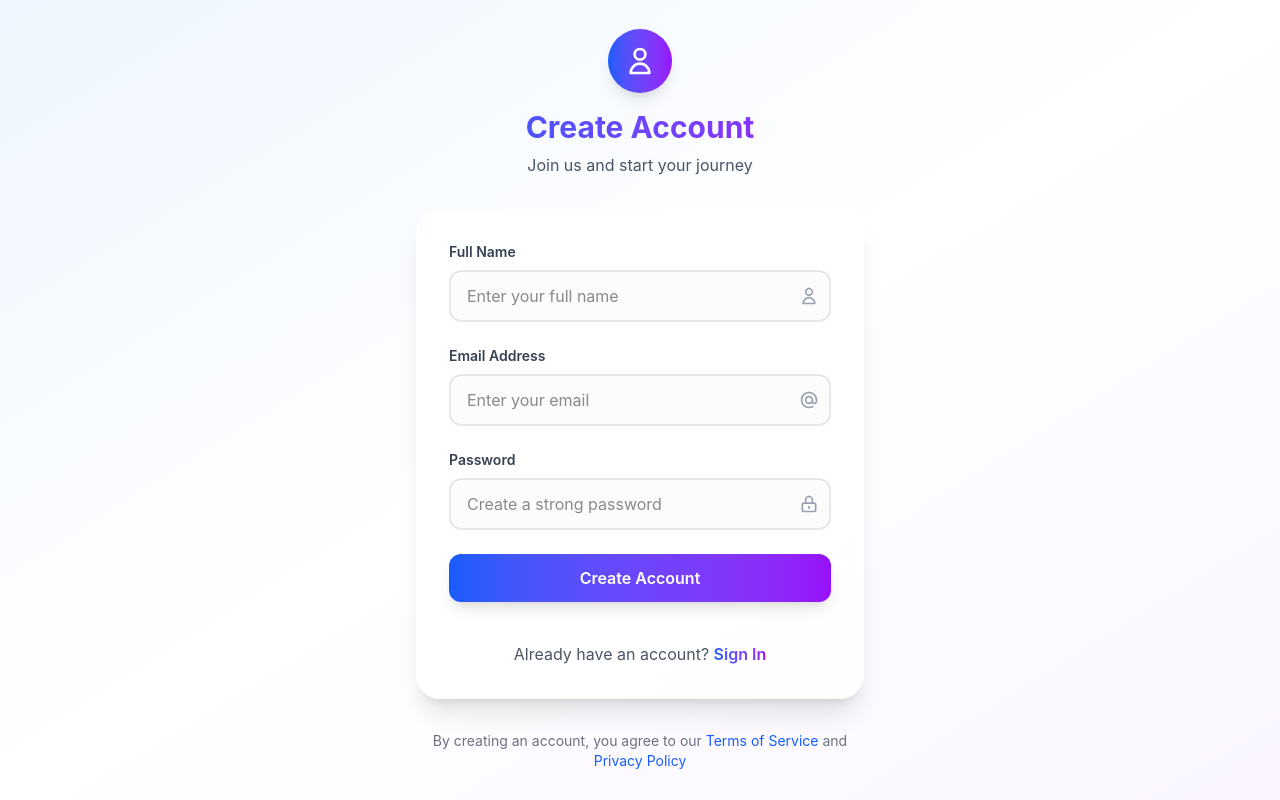
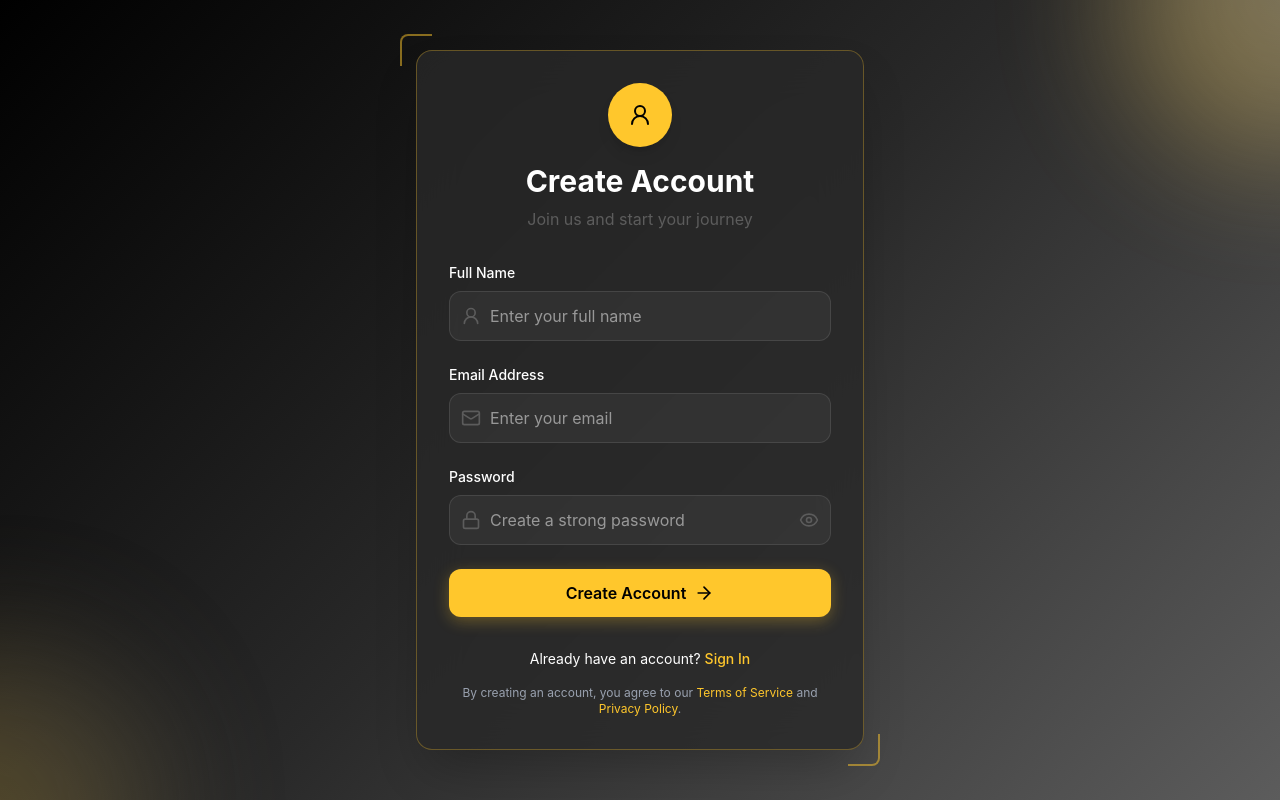
Before and after one commit to Dinithi1625403/ecommerce, a Next.js app in the folder frontend/: page /signup in a window 1280 px wide. Built offline with nearby package versions, Linux system fonts and the light colour scheme.

Commit message:
changed the colors

```diff
--- a/frontend/src/app/signup/page.jsx
+++ b/frontend/src/app/signup/page.jsx
@@ -1,6 +1,18 @@
 "use client";
-import { useState } from "react";
+
+import { useState, useEffect } from "react";
 import { useRouter } from "next/navigation";
+import {
+  Eye,
+  EyeOff,
+  Mail,
+  Lock,
+  ArrowRight,
+  CheckCircle2,
+  XCircle,
+  Loader2,
+  User2,
+} from "lucide-react";
 
 export default function SignupPage() {
   const [name, setName] = useState("");
@@ -9,10 +21,45 @@ export default function SignupPage() {
   const [error, setError] = useState("");
   const [success, setSuccess] = useState("");
   const [isLoading, setIsLoading] = useState(false);
+  const [showPassword, setShowPassword] = useState(false);
+  const [nameFocused, setNameFocused] = useState(false);
+  const [emailFocused, setEmailFocused] = useState(false);
+  const [passwordFocused, setPasswordFocused] = useState(false);
+  const [formErrors, setFormErrors] = useState({});
+  const [mounted, setMounted] = useState(false);
   const router = useRouter();
+
+  useEffect(() => {
+    setMounted(true);
+  }, []);
+
+  const validateEmail = (email) => {
+    const emailRegex = /^[^\s@]+@[^\s@]+\.[^\s@]+$/;
+    return emailRegex.test(email);
+  };
+
+  const validateForm = () => {
+    const errors = {};
+    if (!name) {
+      errors.name = "Full name is required";
+    }
+    if (!email) {
+      errors.email = "Email is required";
+    } else if (!validateEmail(email)) {
+      errors.email = "Please enter a valid email";
+    }
+    if (!password) {
+      errors.password = "Password is required";
+    } else if (password.length < 6) {
+      errors.password = "Password must be at least 6 characters";
+    }
+    setFormErrors(errors);
+    return Object.keys(errors).length === 0;
+  };
 
   const handleSubmit = async (e) => {
     e.preventDefault();
+    if (!validateForm()) return;
     setError("");
     setSuccess("");
     setIsLoading(true);
@@ -34,239 +81,414 @@ export default function SignupPage() {
     }
   };
 
-  const inputClass =
-    "w-full px-4 py-3 border-2 border-gray-200 rounded-xl focus:border-blue-500 focus:ring-4 focus:ring-blue-500/10 transition-all duration-200 outline-none bg-gray-50/50 hover:border-gray-300";
-  const iconWrap = "absolute inset-y-0 right-0 pr-3 flex items-center";
+  if (!mounted) return null;
 
   return (
-    <div className="min-h-screen bg-gradient-to-br from-blue-50 via-white to-purple-50 flex items-center justify-center p-4">
-      <div className="w-full max-w-md">
-        {/* Header Section */}
+    <div
+      className="min-h-screen bg-gradient-to-br from-black via-gray-900 to-gray-800 flex items-center justify-center p-4 relative overflow-hidden"
+      style={{
+        background:
+          "linear-gradient(135deg, #000000 0%, #292929 50%, #5C5C5C 100%)",
+      }}
+    >
+      {/* Animated background elements */}
+      <div className="absolute inset-0 overflow-hidden">
+        <div
+          className="absolute -top-40 -right-40 w-80 h-80 rounded-full opacity-20 blur-3xl animate-pulse"
+          style={{
+            background: "linear-gradient(45deg, #FFC72C, #FFFFFF)",
+          }}
+        ></div>
+        <div
+          className="absolute -bottom-40 -left-40 w-80 h-80 rounded-full opacity-15 blur-3xl animate-pulse delay-1000"
+          style={{
+            background: "linear-gradient(45deg, #FFC72C, #5C5C5C)",
+          }}
+        ></div>
+      </div>
+
+      <div className="relative w-full max-w-md">
+        {/* Main form container with glassmorphism */}
+        <div
+          className="backdrop-blur-xl border rounded-2xl shadow-2xl p-8 transform transition-all duration-700 hover:scale-[1.02]"
+          style={{
+            backgroundColor: "rgba(41, 41, 41, 0.8)",
+            borderColor: "rgba(255, 199, 44, 0.3)",
+          }}
+        >
+          {/* Header */}
           <div className="text-center mb-8">
-          <div className="inline-flex items-center justify-center w-16 h-16 bg-gradient-to-r from-blue-600 to-purple-600 rounded-full mb-4 shadow-lg">
-            <svg
-              className="w-8 h-8 text-white"
-              fill="none"
-              stroke="currentColor"
-              viewBox="0 0 24 24"
+            <div
+              className="inline-flex items-center justify-center w-16 h-16 rounded-full mb-4 shadow-lg"
+              style={{ backgroundColor: "#FFC72C" }}
             >
-              <path
-                strokeLinecap="round"
-                strokeLinejoin="round"
-                strokeWidth="2"
-                d="M16 7a4 4 0 11-8 0 4 4 0 018 0zM12 14a7 7 0 00-7 7h14a7 7 0 00-7-7z"
-              />
-            </svg>
+              <User2 className="text-black" size={24} />
             </div>
-          <h1 className="text-3xl font-bold bg-gradient-to-r from-blue-600 to-purple-600 bg-clip-text text-transparent">
+            <h1 className="text-3xl font-bold text-white mb-2">
               Create Account
             </h1>
-          <p className="text-gray-600 mt-2">Join us and start your journey</p>
+            <p style={{ color: "#5C5C5C" }}>Join us and start your journey</p>
           </div>
-
-        {/* Form Card */}
-        <div className="bg-white/80 backdrop-blur-sm p-8 rounded-3xl shadow-xl border border-white/20">
-          <form onSubmit={handleSubmit} className="space-y-6">
-            {/* Error Message */}
+          {/* Status messages */}
           {error && (
-              <div className="bg-red-50 border-l-4 border-red-500 p-4 rounded-lg animate-slideDown">
-                <div className="flex items-center">
-                  <svg
-                    className="w-5 h-5 text-red-500 mr-3 flex-shrink-0"
-                    fill="currentColor"
-                    viewBox="0 0 20 20"
+            <div
+              className="mb-6 p-4 rounded-xl backdrop-blur-sm animate-shake"
+              style={{
+                backgroundColor: "rgba(255, 0, 0, 0.1)",
+                border: "1px solid rgba(255, 0, 0, 0.3)",
+              }}
             >
-                    <path
-                      fillRule="evenodd"
-                      d="M10 18a8 8 0 100-16 8 8 0 000 16zM8.707 7.293a1 1 0 00-1.414 1.414L8.586 10l-1.293 1.293a1 1 0 101.414 1.414L10 11.414l1.293 1.293a1 1 0 001.414-1.414L11.414 10l1.293-1.293a1 1 0 00-1.414-1.414L10 8.586 8.707 7.293z"
-                      clipRule="evenodd"
-                    />
-                  </svg>
-                  <span className="text-red-800 font-medium">{error}</span>
+              <div className="flex items-center gap-3">
+                <XCircle className="text-red-400 flex-shrink-0" size={20} />
+                <p className="text-red-200 text-sm">{error}</p>
               </div>
             </div>
           )}
 
-            {/* Success Message */}
           {success && (
-              <div className="bg-green-50 border-l-4 border-green-500 p-4 rounded-lg animate-slideDown">
-                <div className="flex items-center">
-                  <svg
-                    className="w-5 h-5 text-green-500 mr-3 flex-shrink-0"
-                    fill="currentColor"
-                    viewBox="0 0 20 20"
+            <div
+              className="mb-6 p-4 rounded-xl backdrop-blur-sm animate-bounce"
+              style={{
+                backgroundColor: "rgba(255, 199, 44, 0.2)",
+                border: "1px solid #FFC72C",
+              }}
             >
-                    <path
-                      fillRule="evenodd"
-                      d="M10 18a8 8 0 100-16 8 8 0 000 16zm3.707-9.293a1 1 0 00-1.414-1.414L9 10.586 7.707 9.293a1 1 0 00-1.414 1.414l2 2a1 1 0 001.414 0l4-4z"
-                      clipRule="evenodd"
+              <div className="flex items-center gap-3">
+                <CheckCircle2
+                  style={{ color: "#FFC72C" }}
+                  className="flex-shrink-0"
+                  size={20}
                 />
-                  </svg>
-                  <span className="text-green-800 font-medium">{success}</span>
+                <p className="text-white text-sm">{success}</p>
               </div>
             </div>
           )}
 
-            {/* Name Input */}
-            <div className="group">
-              <label className="block text-sm font-semibold text-gray-700 mb-2">
+          <form onSubmit={handleSubmit} className="space-y-6" noValidate>
+            {/* Name field */}
+            <div className="space-y-2">
+              <label
+                htmlFor="name"
+                className="block text-sm font-medium text-white"
+              >
                 Full Name
               </label>
-              <div className="relative">
+              <div className="relative group">
+                <div className="absolute inset-y-0 left-0 pl-3 flex items-center pointer-events-none">
+                  <User2
+                    className="transition-colors duration-200"
+                    style={{ color: nameFocused ? "#FFC72C" : "#5C5C5C" }}
+                    size={20}
+                  />
+                </div>
                 <input
+                  id="name"
                   type="text"
-                  className={inputClass}
                   placeholder="Enter your full name"
+                  className="w-full pl-10 pr-4 py-3 rounded-xl text-white transition-all duration-200 focus:outline-none focus:ring-2"
+                  style={{
+                    backgroundColor: "rgba(92, 92, 92, 0.2)",
+                    border: formErrors.name
+                      ? "1px solid red"
+                      : "1px solid rgba(92, 92, 92, 0.5)",
+                  }}
+                  onFocus={(e) => {
+                    setNameFocused(true);
+                    e.target.style.borderColor = "#FFC72C";
+                    e.target.style.boxShadow =
+                      "0 0 0 2px rgba(255, 199, 44, 0.2)";
+                  }}
+                  onBlur={(e) => {
+                    setNameFocused(false);
+                    e.target.style.borderColor = formErrors.name
+                      ? "red"
+                      : "rgba(92, 92, 92, 0.5)";
+                    e.target.style.boxShadow = "none";
+                  }}
                   value={name}
-                  onChange={(e) => setName(e.target.value)}
+                  onChange={(e) => {
+                    setName(e.target.value);
+                    if (formErrors.name) {
+                      setFormErrors((prev) => ({ ...prev, name: "" }));
+                    }
+                  }}
                   required
+                  aria-describedby={formErrors.name ? "name-error" : undefined}
                 />
-                <div className={iconWrap}>
-                  <svg
-                    className="w-5 h-5 text-gray-400 group-hover:text-gray-500 transition-colors"
-                    fill="none"
-                    stroke="currentColor"
-                    viewBox="0 0 24 24"
+              </div>
+              {formErrors.name && (
+                <p
+                  id="name-error"
+                  className="text-red-400 text-xs mt-1 animate-slideDown"
                 >
-                    <path
-                      strokeLinecap="round"
-                      strokeLinejoin="round"
-                      strokeWidth="2"
-                      d="M16 7a4 4 0 11-8 0 4 4 0 018 0zM12 14a7 7 0 00-7 7h14a7 7 0 00-7-7z"
-                    />
-                  </svg>
+                  {formErrors.name}
+                </p>
+              )}
             </div>
-              </div>
-            </div>
-
-            {/* Email Input */}
-            <div className="group">
-              <label className="block text-sm font-semibold text-gray-700 mb-2">
+            {/* Email field */}
+            <div className="space-y-2">
+              <label
+                htmlFor="email"
+                className="block text-sm font-medium text-white"
+              >
                 Email Address
               </label>
-              <div className="relative">
+              <div className="relative group">
+                <div className="absolute inset-y-0 left-0 pl-3 flex items-center pointer-events-none">
+                  <Mail
+                    className="transition-colors duration-200"
+                    style={{ color: emailFocused ? "#FFC72C" : "#5C5C5C" }}
+                    size={20}
+                  />
+                </div>
                 <input
+                  id="email"
                   type="email"
-                  className={inputClass}
                   placeholder="Enter your email"
+                  className="w-full pl-10 pr-4 py-3 rounded-xl text-white transition-all duration-200 focus:outline-none focus:ring-2"
+                  style={{
+                    backgroundColor: "rgba(92, 92, 92, 0.2)",
+                    border: formErrors.email
+                      ? "1px solid red"
+                      : "1px solid rgba(92, 92, 92, 0.5)",
+                  }}
+                  onFocus={(e) => {
+                    setEmailFocused(true);
+                    e.target.style.borderColor = "#FFC72C";
+                    e.target.style.boxShadow =
+                      "0 0 0 2px rgba(255, 199, 44, 0.2)";
+                  }}
+                  onBlur={(e) => {
+                    setEmailFocused(false);
+                    e.target.style.borderColor = formErrors.email
+                      ? "red"
+                      : "rgba(92, 92, 92, 0.5)";
+                    e.target.style.boxShadow = "none";
+                  }}
                   value={email}
-                  onChange={(e) => setEmail(e.target.value)}
+                  onChange={(e) => {
+                    setEmail(e.target.value);
+                    if (formErrors.email) {
+                      setFormErrors((prev) => ({ ...prev, email: "" }));
+                    }
+                  }}
                   required
+                  aria-describedby={formErrors.email ? "email-error" : undefined}
                 />
-                <div className={iconWrap}>
-                  <svg
-                    className="w-5 h-5 text-gray-400 group-hover:text-gray-500 transition-colors"
-                    fill="none"
-                    stroke="currentColor"
-                    viewBox="0 0 24 24"
+              </div>
+              {formErrors.email && (
+                <p
+                  id="email-error"
+                  className="text-red-400 text-xs mt-1 animate-slideDown"
                 >
-                    <path
-                      strokeLinecap="round"
-                      strokeLinejoin="round"
-                      strokeWidth="2"
-                      d="M16 12a4 4 0 10-8 0 4 4 0 008 0zm0 0v1.5a2.5 2.5 0 005 0V12a9 9 0 10-9 9m4.5-1.206a8.959 8.959 0 01-4.5 1.207"
-                    />
-                  </svg>
+                  {formErrors.email}
+                </p>
+              )}
             </div>
-              </div>
-            </div>
-
-            {/* Password Input */}
-            <div className="group">
-              <label className="block text-sm font-semibold text-gray-700 mb-2">
+            {/* Password field */}
+            <div className="space-y-2">
+              <label
+                htmlFor="password"
+                className="block text-sm font-medium text-white"
+              >
                 Password
               </label>
-              <div className="relative">
+              <div className="relative group">
+                <div className="absolute inset-y-0 left-0 pl-3 flex items-center pointer-events-none">
+                  <Lock
+                    className="transition-colors duration-200"
+                    style={{ color: passwordFocused ? "#FFC72C" : "#5C5C5C" }}
+                    size={20}
+                  />
+                </div>
                 <input
-                  type="password"
-                  className={inputClass}
+                  id="password"
+                  type={showPassword ? "text" : "password"}
                   placeholder="Create a strong password"
+                  className="w-full pl-10 pr-12 py-3 rounded-xl text-white transition-all duration-200 focus:outline-none focus:ring-2"
+                  style={{
+                    backgroundColor: "rgba(92, 92, 92, 0.2)",
+                    border: formErrors.password
+                      ? "1px solid red"
+                      : "1px solid rgba(92, 92, 92, 0.5)",
+                  }}
+                  onFocus={(e) => {
+                    setPasswordFocused(true);
+                    e.target.style.borderColor = "#FFC72C";
+                    e.target.style.boxShadow =
+                      "0 0 0 2px rgba(255, 199, 44, 0.2)";
+                  }}
+                  onBlur={(e) => {
+                    setPasswordFocused(false);
+                    e.target.style.borderColor = formErrors.password
+                      ? "red"
+                      : "rgba(92, 92, 92, 0.5)";
+                    e.target.style.boxShadow = "none";
+                  }}
                   value={password}
-                  onChange={(e) => setPassword(e.target.value)}
+                  onChange={(e) => {
+                    setPassword(e.target.value);
+                    if (formErrors.password) {
+                      setFormErrors((prev) => ({ ...prev, password: "" }));
+                    }
+                  }}
                   required
+                  aria-describedby={
+                    formErrors.password ? "password-error" : undefined
+                  }
                 />
-                <div className={iconWrap}>
-                  <svg
-                    className="w-5 h-5 text-gray-400 group-hover:text-gray-500 transition-colors"
-                    fill="none"
-                    stroke="currentColor"
-                    viewBox="0 0 24 24"
+                <button
+                  type="button"
+                  className="absolute inset-y-0 right-0 pr-3 flex items-center rounded-r-xl transition-colors duration-200"
+                  onClick={() => setShowPassword(!showPassword)}
+                  aria-label={showPassword ? "Hide password" : "Show password"}
+                  onMouseEnter={(e) =>
+                    (e.target.style.backgroundColor = "rgba(92, 92, 92, 0.2)")
+                  }
+                  onMouseLeave={(e) =>
+                    (e.target.style.backgroundColor = "transparent")
+                  }
                 >
-                    <path
-                      strokeLinecap="round"
-                      strokeLinejoin="round"
-                      strokeWidth="2"
-                      d="M12 15v2m-6 4h12a2 2 0 002-2v-6a2 2 0 00-2-2H6a2 2 0 00-2 2v6a2 2 0 002 2zm10-10V7a4 4 0 00-8 0v4h8z"
+                  {showPassword ? (
+                    <EyeOff
+                      className="transition-colors"
+                      style={{ color: "#5C5C5C" }}
+                      size={20}
                     />
-                  </svg>
+                  ) : (
+                    <Eye
+                      className="transition-colors"
+                      style={{ color: "#5C5C5C" }}
+                      size={20}
+                    />
+                  )}
+                </button>
               </div>
+              {formErrors.password && (
+                <p
+                  id="password-error"
+                  className="text-red-400 text-xs mt-1 animate-slideDown"
+                >
+                  {formErrors.password}
+                </p>
+              )}
             </div>
-            </div>
-
-            {/* Submit Button */}
+            {/* Submit button */}
             <button
               type="submit"
               disabled={isLoading}
-              className="w-full bg-gradient-to-r from-blue-600 to-purple-600 hover:from-blue-700 hover:to-purple-700 disabled:from-gray-400 disabled:to-gray-500 text-white font-semibold py-3 px-6 rounded-xl transition-all duration-200 transform hover:scale-[1.02] active:scale-[0.98] shadow-lg hover:shadow-xl disabled:cursor-not-allowed disabled:transform-none focus:ring-4 focus:ring-blue-500/20 outline-none"
+              className="w-full relative overflow-hidden font-semibold py-3 px-6 rounded-xl transition-all duration-200 transform hover:scale-[1.02] hover:shadow-lg disabled:hover:scale-100 disabled:hover:shadow-none group"
+              style={{
+                backgroundColor: isLoading ? "#5C5C5C" : "#FFC72C",
+                color: "#000000",
+                boxShadow: isLoading
+                  ? "none"
+                  : "0 4px 15px rgba(255, 199, 44, 0.3)",
+              }}
+              onMouseEnter={(e) => {
+                if (!isLoading) {
+                  e.target.style.backgroundColor = "#e6b428";
+                  e.target.style.boxShadow =
+                    "0 6px 20px rgba(255, 199, 44, 0.4)";
+                }
+              }}
+              onMouseLeave={(e) => {
+                if (!isLoading) {
+                  e.target.style.backgroundColor = "#FFC72C";
+                  e.target.style.boxShadow =
+                    "0 4px 15px rgba(255, 199, 44, 0.3)";
+                }
+              }}
             >
+              <span className="relative z-10 flex items-center justify-center gap-2">
                 {isLoading ? (
-                <div className="flex items-center justify-center">
-                  <svg
-                    className="animate-spin -ml-1 mr-3 h-5 w-5 text-white"
-                    xmlns="http://www.w3.org/2000/svg"
-                    fill="none"
-                    viewBox="0 0 24 24"
-                  >
-                    <circle
-                      className="opacity-25"
-                      cx="12"
-                      cy="12"
-                      r="10"
-                      stroke="currentColor"
-                      strokeWidth="4"
-                    ></circle>
-                    <path
-                      className="opacity-75"
-                      fill="currentColor"
-                      d="M4 12a8 8 0 018-8V0C5.373 0 0 5.373 0 12h4zm2 5.291A7.962 7.962 0 014 12H0c0 3.042 1.135 5.824 3 7.938l3-2.647z"
-                    ></path>
-                  </svg>
+                  <>
+                    <Loader2 className="animate-spin" size={20} />
                     Creating Account...
-                </div>
+                  </>
                 ) : (
-                "Create Account"
+                  <>
+                    Create Account
+                    <ArrowRight className="group-hover:translate-x-1 transition-transform duration-200" size={20} />
+                  </>
                 )}
+              </span>
+              <div className="absolute inset-0 bg-gradient-to-r from-white/0 via-white/20 to-white/0 translate-x-[-100%] group-hover:translate-x-[100%] transition-transform duration-700"></div>
             </button>
-
-            {/* Sign In Link */}
-            <div className="text-center pt-4">
-              <p className="text-gray-600">
+          </form>
+          {/* Footer */}
+          <div className="mt-8 text-center">
+            <p className="text-white text-sm">
               Already have an account?{" "}
               <a
                 href="/login"
-                  className="font-semibold text-transparent bg-gradient-to-r from-blue-600 to-purple-600 bg-clip-text hover:from-blue-700 hover:to-purple-700 transition-all duration-200 hover:underline"
+                className="font-medium transition-colors duration-200 hover:underline"
+                style={{ color: "#FFC72C" }}
+                onMouseEnter={(e) => (e.target.style.color = "#e6b428")}
+                onMouseLeave={(e) => (e.target.style.color = "#FFC72C")}
               >
                 Sign In
               </a>
             </p>
           </div>
-          </form>
-        </div>
-
-        {/* Footer */}
-        <div className="text-center mt-8 text-sm text-gray-500">
-          <p>
+          <div className="mt-4 text-center text-xs text-gray-400">
             By creating an account, you agree to our{" "}
-            <a href="#" className="text-blue-600 hover:underline">
+            <a
+              href="#"
+              className="hover:underline"
+              style={{ color: "#FFC72C" }}
+              onMouseEnter={(e) => (e.target.style.color = "#e6b428")}
+              onMouseLeave={(e) => (e.target.style.color = "#FFC72C")}
+            >
               Terms of Service
             </a>{" "}
             and{" "}
-            <a href="#" className="text-blue-600 hover:underline">
+            <a
+              href="#"
+              className="hover:underline"
+              style={{ color: "#FFC72C" }}
+              onMouseEnter={(e) => (e.target.style.color = "#e6b428")}
+              onMouseLeave={(e) => (e.target.style.color = "#FFC72C")}
+            >
               Privacy Policy
             </a>
-          </p>
+            .
           </div>
         </div>
+        {/* Decorative corners */}
+        <div
+          className="absolute -top-4 -left-4 w-8 h-8 border-l-2 border-t-2 rounded-tl-lg"
+          style={{ borderColor: "rgba(255, 199, 44, 0.5)" }}
+        ></div>
+        <div
+          className="absolute -bottom-4 -right-4 w-8 h-8 border-r-2 border-b-2 rounded-br-lg"
+          style={{ borderColor: "rgba(255, 199, 44, 0.5)" }}
+        ></div>
+      </div>
+
+      <style jsx>{`
+        @keyframes shake {
+          0%, 100% { transform: translateX(0); }
+          25% { transform: translateX(-5px); }
+          75% { transform: translateX(5px); }
+        }
+        @keyframes slideDown {
+          from {
+            opacity: 0;
+            transform: translateY(-10px);
+          }
+          to {
+            opacity: 1;
+            transform: translateY(0);
+          }
+        }
+        .animate-shake {
+          animation: shake 0.5s ease-in-out;
+        }
+        .animate-slideDown {
+          animation: slideDown 0.3s ease-out;
+        }
+      `}</style>
     </div>
   );
 }
```
Lines whose indentation alone changed are shown as unchanged.
